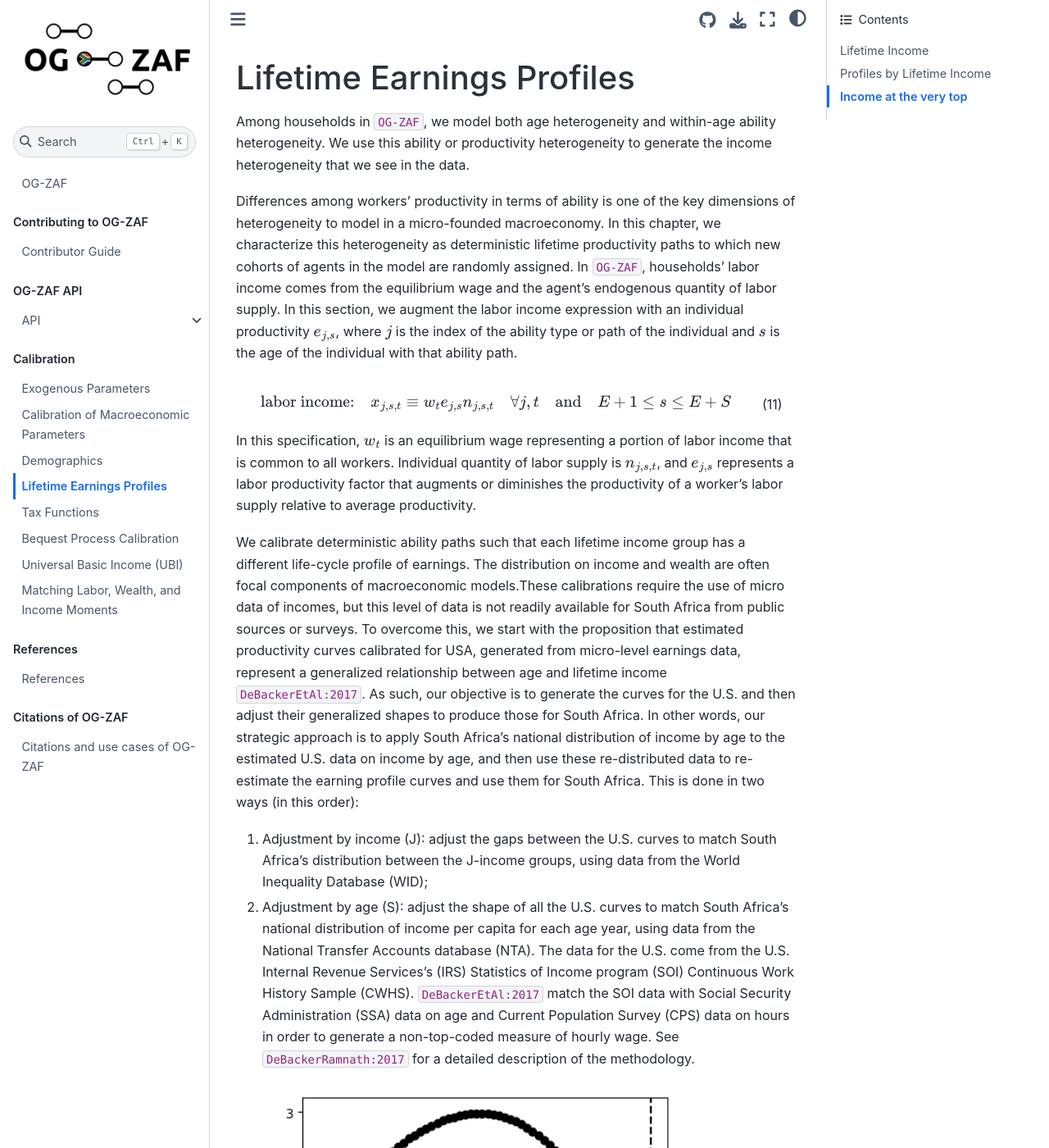
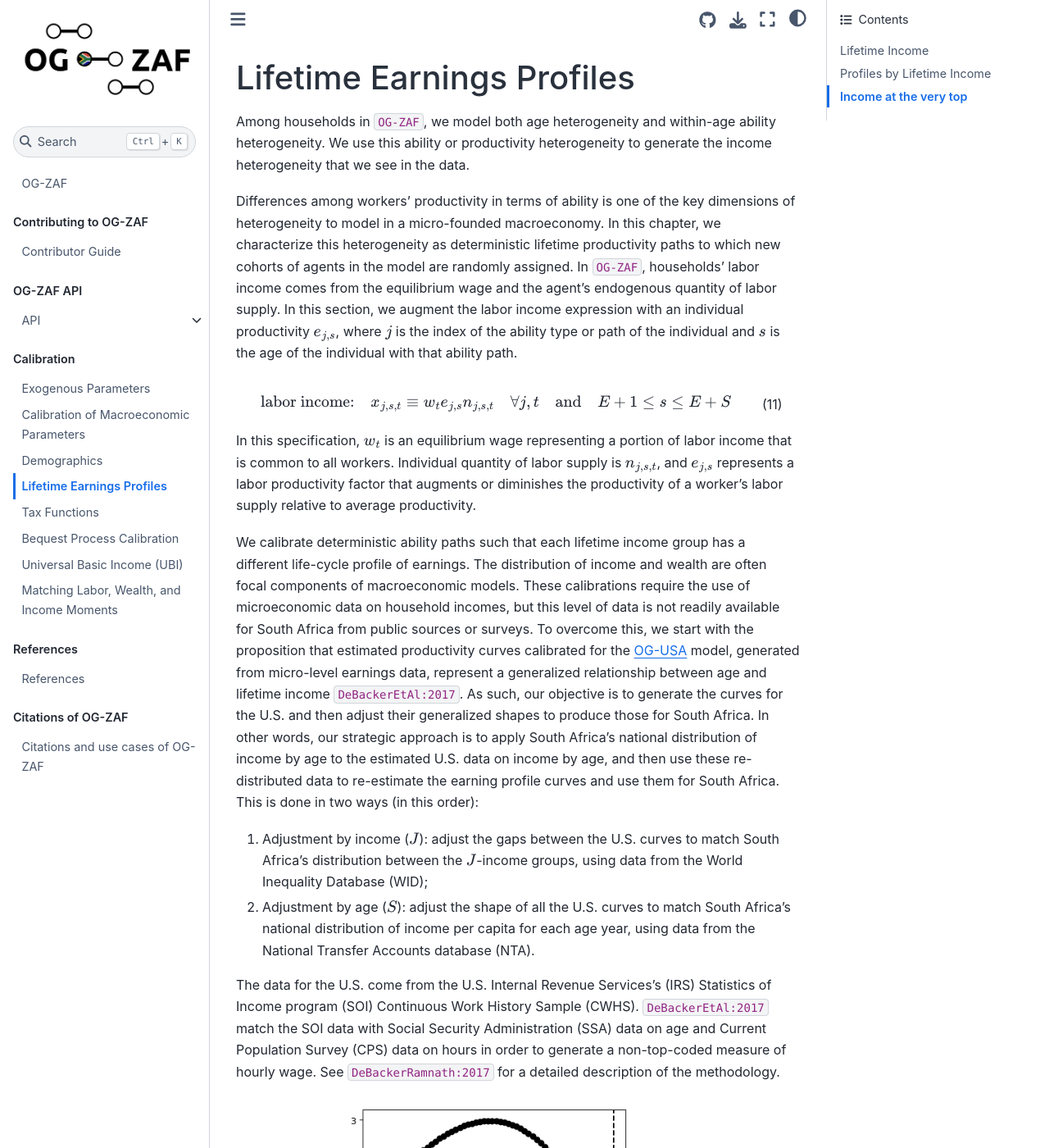
Before and after one commit to EAPD-DRB/OG-ZAF, a Jupyter Book: the page built from docs/book/content/calibration/earnings.md, in a window 1280 px wide and 1400 px high. Shown: the whole window at 82% size. Built offline with Jupyter Book 1.0.4 settings and Sphinx 7.4.7 and the Sphinx Book theme 1.1.4, drawn with Linux system fonts in a browser that asks for light colours; cross-references to code outside the pages are shown as plain code.

Commit message:
Fixed some typos and formatting

````diff
--- a/docs/book/content/calibration/earnings.md
+++ b/docs/book/content/calibration/earnings.md
@@ -25,14 +25,15 @@ Differences among workers' productivity in terms of ability is one of the key di
 
 In this specification, $w_t$ is an equilibrium wage representing a portion of labor income that is common to all workers. Individual quantity of labor supply is $n_{j,s,t}$, and $e_{j,s}$ represents a labor productivity factor that augments or diminishes the productivity of a worker's labor supply relative to average productivity.
 
-We calibrate deterministic ability paths such that each lifetime income group has a different life-cycle profile of earnings. The distribution on income and wealth are often focal components of macroeconomic models.These calibrations require the use of micro data of incomes, but this level of data is not readily available for South Africa from public sources or surveys. To overcome this, we start with the proposition that estimated productivity curves calibrated for USA, generated from micro-level earnings data, represent a generalized relationship between age and lifetime income {cite}`DeBackerEtAl:2017`. As such, our objective is to generate the curves for the U.S. and then adjust their generalized shapes to produce those for South Africa. In other words, our strategic approach is to apply South Africa's national distribution of income by age to the estimated U.S. data on income by age, and then use these re-distributed data to re-estimate the earning profile curves and use them for South Africa. This is done in two ways (in this order):
-  1. Adjustment by income (J): adjust the gaps between the U.S. curves to match South Africa's distribution between the J-income groups, using data from the World Inequality Database (WID);
-  1. Adjustment by age (S): adjust the shape of all the U.S. curves to match South Africa's national distribution of income per capita for each age year, using data from the National Transfer Accounts database (NTA).
+We calibrate deterministic ability paths such that each lifetime income group has a different life-cycle profile of earnings. The distribution of income and wealth are often focal components of macroeconomic models. These calibrations require the use of microeconomic data on household incomes, but this level of data is not readily available for South Africa from public sources or surveys. To overcome this, we start with the proposition that estimated productivity curves calibrated for the [OG-USA](https://pslmodels.github.io/OG-USA/content/calibration/earnings.html) model, generated from micro-level earnings data, represent a generalized relationship between age and lifetime income {cite}`DeBackerEtAl:2017`. As such, our objective is to generate the curves for the U.S. and then adjust their generalized shapes to produce those for South Africa. In other words, our strategic approach is to apply South Africa's national distribution of income by age to the estimated U.S. data on income by age, and then use these re-distributed data to re-estimate the earning profile curves and use them for South Africa. This is done in two ways (in this order):
+  1. Adjustment by income ($J$): adjust the gaps between the U.S. curves to match South Africa's distribution between the $J$-income groups, using data from the World Inequality Database (WID);
+  2. Adjustment by age ($S$): adjust the shape of all the U.S. curves to match South Africa's national distribution of income per capita for each age year, using data from the National Transfer Accounts database (NTA).
+
 The data for the U.S. come from the U.S. Internal Revenue Services's (IRS) Statistics of Income program (SOI) Continuous Work History Sample (CWHS). {cite}`DeBackerEtAl:2017` match the SOI data with Social Security Administration (SSA) data on age and Current Population Survey (CPS) data on hours in order to generate a non-top-coded measure of hourly wage. See {cite}`DeBackerRamnath:2017` for a detailed description of the methodology.
 
 ```{figure} ./images/ability_log_2D_ZAF.png
 ---
-height: 500px
+height: 350px
 name: FigLogAbil
 ---
 Exogenous life cycle income ability paths $\log(e_{j,s})$ with $S=80$ and $J=7$
````
